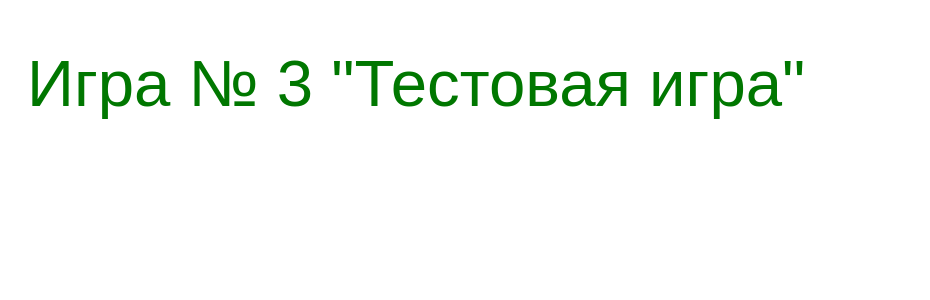
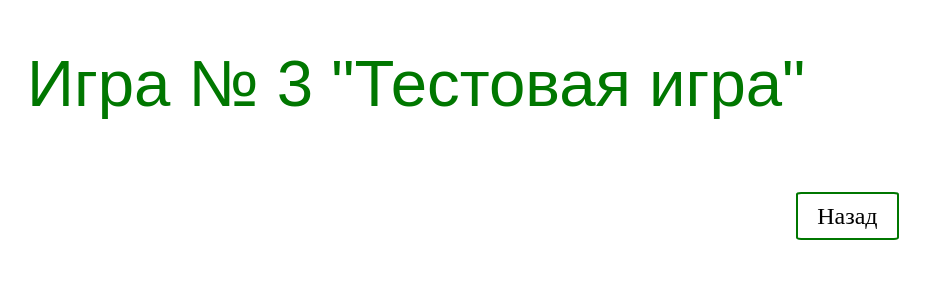
Before and after one commit to MikhailGusarov/PyQuiz, a Django app: page /OwnGame/3/ in a window 1280 px wide. Shown: the top 300 px of the page, without its empty margins (151-1081 px from the left). Run offline with Django 3.2, Linux system fonts and the light colour scheme; data comes from the database, SQL or seed files in the repository.

Commit message:
CSS кнопки назад

```diff
--- a/OwnGame/static/css/main.css
+++ b/OwnGame/static/css/main.css
@@ -111,16 +111,16 @@
     width: 20%;
     padding: 1%
 }
-
+.back {
+    width: 10%;
+    margin-left: 80%;
+}
 .back p {
     border: 2px solid #007700;
-    width: 10%;
-    padding: 1%;
+    padding: 10%;
     text-align: center;
     border-radius: 5%;
     font-size: 18pt;
-    margin-left: 80%;
-    margin-top: 7%;
     color: black;
 }
 .back p:hover{
--- a/OwnGame/templates/game.html
+++ b/OwnGame/templates/game.html
@@ -18,4 +18,6 @@
     </div>
     {% endfor %}
 </div>
+<div class="back"><a href="{% url 'owngame:index' %}"><p>Назад</p></a></div>
+
 {% endblock %}
--- a/OwnGame/templates/question.html
+++ b/OwnGame/templates/question.html
@@ -11,5 +11,5 @@
 <p class="answer" style="display: none">Правильный ответ: {{question.correct_answer}}</p>
 
 
-<a class="back" style="display: none" href="{% url 'owngame:game' game_number %}"><p>Назад</p></a>
+<div class="back" style="display: none"><a href="{% url 'owngame:game' game_number %}"><p>Назад</p></a></div>
 {% endblock %}
```
